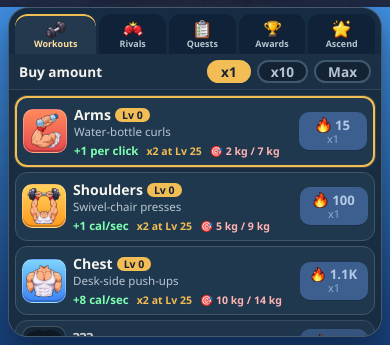
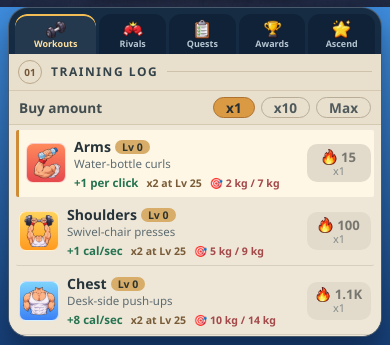
Before and after one commit to 1612-00/Click-Fight, a plain HTML site: page index.html in a window 390 px wide. Shown: the part 499-844 px from the top of the page. Drawn offline with Linux system fonts and the light colour scheme.

Commit message:
Prototype workout log interface
Co-authored-by: Copilot <223556219+Copilot@users.noreply.github.com>

```diff
--- a/index.html
+++ b/index.html
@@ -355,6 +355,40 @@ button:focus-visible{outline:3px solid #fff;outline-offset:2px}
 #aBox{background:#fff2cf;border:1px solid #f2bd54;box-shadow:0 5px 14px #0006;text-shadow:none}
 #aWho{border:1px solid #ffffff99;box-shadow:0 2px 5px #10213e88}
 #duel{background:#14283df5;border:1px solid #e95f68;box-shadow:0 6px 18px #0007}
+/* ---------- workout log prototype ---------- */
+#vEx{background:#eee7d8;color:#27343b}
+#vEx .workout-head{display:flex;align-items:center;gap:9px;padding:9px 12px 8px;border-bottom:1px solid #d5c9b2;background:#e8dfcd}
+#vEx .workout-mark{width:24px;height:24px;display:grid;place-items:center;border:1px solid #bba98b;border-radius:50%;color:#765637;font-size:.62rem;font-weight:800;font-variant-numeric:tabular-nums}
+#vEx .workout-head b{color:#34434a;font-size:.75rem;font-weight:800;letter-spacing:.13em;text-transform:uppercase}
+#vEx .workout-rule{flex:1;border-top:1px solid #cfc2aa}
+#vEx .tools{background:#e8dfcd;color:#424d50;border-bottom:1px solid #d5c9b2;text-shadow:none}
+#vEx .chip{border:1px solid #b9ad98;background:transparent;color:#4f5a5d;box-shadow:none}
+#vEx .chip.on{border-color:#ad7130;background:#d99a43;color:#252d32;box-shadow:none}
+#vEx .list{gap:2px;padding:8px 10px;background:#eee7d8}
+#vEx .card{padding:7px 4px;border:0;border-bottom:1px solid #d6cebf;border-radius:2px;background:transparent;box-shadow:none;transition:background .12s}
+#vEx .card:hover{border-color:#d6cebf;background:#e6dece}
+#vEx .card.next{padding-left:7px;border:0;border-left:3px solid #d08b37;background:#fff7e6;box-shadow:none}
+#vEx .tile{width:52px;height:52px;border:1px solid #ffffffb3;border-radius:8px;box-shadow:none}
+#vEx .card b{color:#26343a;font-weight:750}
+#vEx .card small{color:#5d6b70;font-weight:500}
+#vEx .card em{color:#267351;font-weight:750}
+#vEx .card .ms{color:#795c37;font-weight:650}
+#vEx .card .goal{color:#a44949;text-shadow:none}
+#vEx .card .goal.ok{color:#267351}
+#vEx .card .lv{background:#d7ad69;color:#2e342f;font-weight:750}
+#vEx .card.hid{opacity:.62}
+#vEx .card.hid .tile{background:#c9c4b8!important;box-shadow:none}
+#vEx .buy:not(:disabled){background:#d99a43;color:#282d2c;box-shadow:0 2px 0 #a96f30}
+#vEx .buy:disabled{background:linear-gradient(90deg,#d0c4ae var(--p),#e2dacb var(--p))!important;color:#77766f;box-shadow:none}
+#vEx .buy:active:not(:disabled){box-shadow:0 1px 0 #a96f30}
+#vEx button:focus-visible{outline-color:#26343a}
+@media(max-width:900px){
+  #vEx .workout-head{padding:6px 9px}
+  #vEx .list{padding:5px 7px;gap:1px}
+  #vEx .card{grid-template-columns:42px 1fr auto;gap:6px;padding:5px 3px}
+  #vEx .tile{width:40px;height:40px;border-radius:7px}
+  #vEx .buy{min-width:64px;min-height:38px;padding:3px 6px}
+}
 </style>
 </head>
 <body>
@@ -395,6 +429,7 @@ button:focus-visible{outline:3px solid #fff;outline-offset:2px}
   <aside class="panel">
     <div class="tabs"><button id="tabEx" class="on"></button><button id="tabDuel"></button><button id="tabPet"></button><button id="tabQuest"></button><button id="tabAch"></button><button id="tabAsc"></button></div>
     <div class="view" id="vEx">
+      <div class="workout-head"><span class="workout-mark" aria-hidden="true">01</span><b id="workoutPlan"></b><span class="workout-rule" aria-hidden="true"></span></div>
       <div class="tools"><span id="buyEach"></span><button class="chip" data-m="1">x1</button><button class="chip" data-m="10">x10</button><button class="chip" data-m="max" id="chipMax"></button></div>
       <div class="list" id="list"></div>
     </div>
@@ -466,7 +501,7 @@ const RANKS = [
   {goal:[120,112,106,98,88,86,76,58], mult:5, aura:'#f43f5e', vi:'Hộ vệ Trái Đất',      en:'Guardian of Earth'},
 ];
 const T = {
-  vi:{perSec:'calo/giây', perClick:'mỗi lần bấm', lv:'Cấp', buyEach:'Mua mỗi lần', max:'Tối đa', tabEx:'💪\nBài tập', tabAsc:'⭐\nLên đời', tabQuest:'📋\nNhiệm vụ', tabAch:'🏆\nThành tựu',
+  vi:{perSec:'calo/giây', perClick:'mỗi lần bấm', lv:'Cấp', buyEach:'Mua mỗi lần', workoutPlan:'Sổ tập', max:'Tối đa', tabEx:'💪\nBài tập', tabAsc:'⭐\nLên đời', tabQuest:'📋\nNhiệm vụ', tabAch:'🏆\nThành tựu',
       hQuest:'Nhiệm vụ hôm nay (làm mới mỗi ngày trong game)', qDone:'Xong nhiệm vụ!', qclick:'Bấm {n} lần', qbuy:'Mua {n} cấp bài tập', qduel:'Thách đấu {n} lần', qsummon:'Gọi bạn tập {n} lần', qplay:'Chơi 2 phút',
       hAch:'Thành tựu (mỗi cái +1% calo vĩnh viễn)', aclick:'Bấm {n} lần', atotal:'Kiếm tổng cộng {n} calo', arank:'Đạt hạng {n}', awin:'Thắng {n} đối thủ', asummon:'Gọi bạn tập {n} lần', aall:'Sở hữu đủ {n} bạn tập', aasc:'Lên đời {n} lần',
       hStats:'Thống kê', stPlay:'Thời gian chơi', stClicks:'Số lần bấm', stTotal:'Tổng calo đã kiếm', stAsc:'Số lần lên đời', stWins:'Đối thủ đã thắng', stSummons:'Số lần gọi bạn tập', stAch:'Thành tựu', stMult:'Hệ số calo hiện tại',
@@ -546,7 +581,7 @@ const T = {
       dow:['Thứ Hai','Thứ Ba','Thứ Tư','Thứ Năm','Thứ Sáu','Thứ Bảy','Chủ nhật'], dw:['T2','T3','T4','T5','T6','T7','CN'],
       say:['Ngày làm việc đã kết thúc. Đến phòng tập rèn luyện tiếp nào!', 'Chăm chỉ mỗi ngày, cơ bắp sẽ không phụ bạn.', 'Ngồi cả ngày rồi, đứng dậy vận động thôi!', 'Hôm nay mệt, nhưng bỏ tập thì mai còn mệt hơn.',
            'Deadline xong rồi, giờ đến lượt tạ.', 'Mỗi giọt mồ hôi hôm nay là một múi bụng ngày mai.', 'Sếp về rồi. Phòng tập đang chờ bạn!', 'Không ai tập một buổi mà thành thần gym. Đi tiếp thôi!']},
-  en:{perSec:'cal/sec', perClick:'per click', lv:'Lv', buyEach:'Buy amount', max:'Max', tabEx:'💪\nWorkouts', tabAsc:'⭐\nAscend', tabQuest:'📋\nQuests', tabAch:'🏆\nAwards',
+  en:{perSec:'cal/sec', perClick:'per click', lv:'Lv', buyEach:'Buy amount', workoutPlan:'Training log', max:'Max', tabEx:'💪\nWorkouts', tabAsc:'⭐\nAscend', tabQuest:'📋\nQuests', tabAch:'🏆\nAwards',
       hQuest:"Today's quests (refresh every game day)", qDone:'Quest complete!', qclick:'Tap {n} times', qbuy:'Buy {n} workout levels', qduel:'Start {n} rival fight', qsummon:'Summon {n} buddy', qplay:'Play for 2 minutes',
       hAch:'Achievements (+1% calories forever each)', aclick:'Tap {n} times', atotal:'Earn {n} calories in total', arank:'Reach rank {n}', awin:'Beat {n} rivals', asummon:'Summon buddies {n} times', aall:'Own all {n} buddies', aasc:'Ascend {n} times',
       hStats:'Stats', stPlay:'Time played', stClicks:'Taps', stTotal:'Total calories earned', stAsc:'Ascensions', stWins:'Rivals beaten', stSummons:'Buddy summons', stAch:'Achievements', stMult:'Current calorie multiplier',
@@ -896,7 +931,7 @@ function drawArt() {
 function buildTexts() {
   nf = new Intl.NumberFormat(s.lang, {notation:'compact', maximumFractionDigits:2});
   document.documentElement.lang = s.lang;
-  for (const id of ['tabEx','tabDuel','tabPet','tabQuest','tabAch','tabAsc','hAch','hStats','buyEach','ascDesc','lStars','lBonus','lGain','reset','tip','go','rest','sleep','goHome']) $(id).innerHTML = rich(tr(id));
+  for (const id of ['tabEx','tabDuel','tabPet','tabQuest','tabAch','tabAsc','hAch','hStats','buyEach','workoutPlan','ascDesc','lStars','lBonus','lGain','reset','tip','go','rest','sleep','goHome']) $(id).innerHTML = rich(tr(id));
   $('chipMax').textContent = tr('max'); $('mYes').textContent = tr('yes'); $('mNo').textContent = tr('no'); $('gTitle').textContent = tr('guide'); $('gOk').textContent = tr('gOk'); $('wSkip').textContent = tr('skip'); document.querySelector('.rank').title = tr('nextUp');
   $('list').innerHTML = EX.map((e, i) => `<div class="card">
     <div class="tile" style="background:linear-gradient(${e.g})"><img src="assets/icon/icon-${e.k}.webp" alt="" draggable="false" onerror="this.replaceWith('${e.i}')"></div>
```
Also changed, not shown: docs/BACKLOG.md (+1 -1 lines), docs/TEST_PLAN.md (+3 -2 lines), docs/UI_REDESIGN_PLAN.md (+1 -1 lines).
